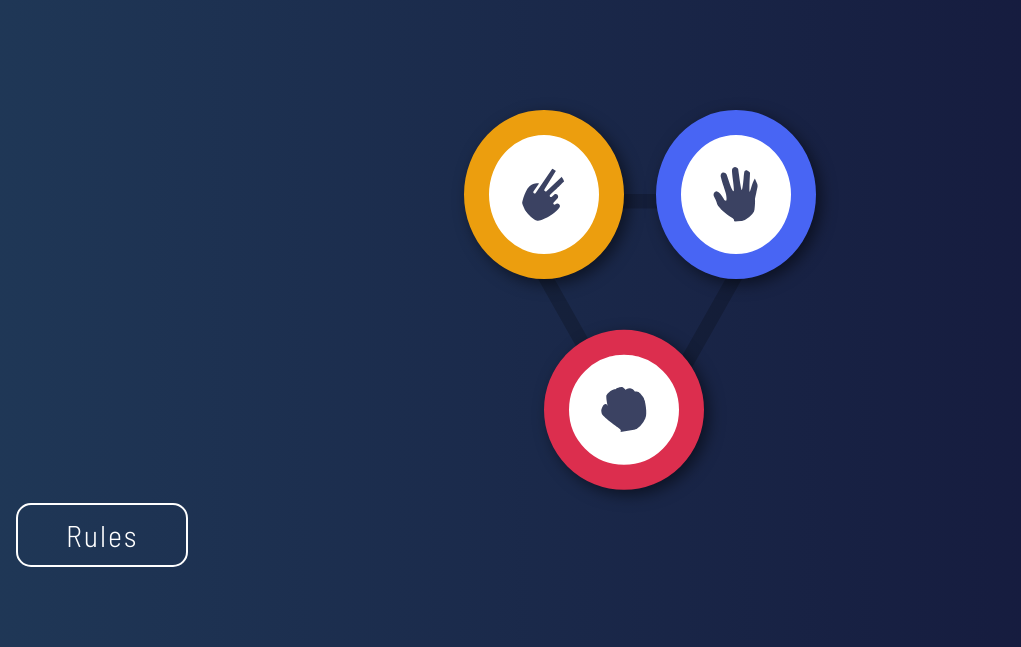
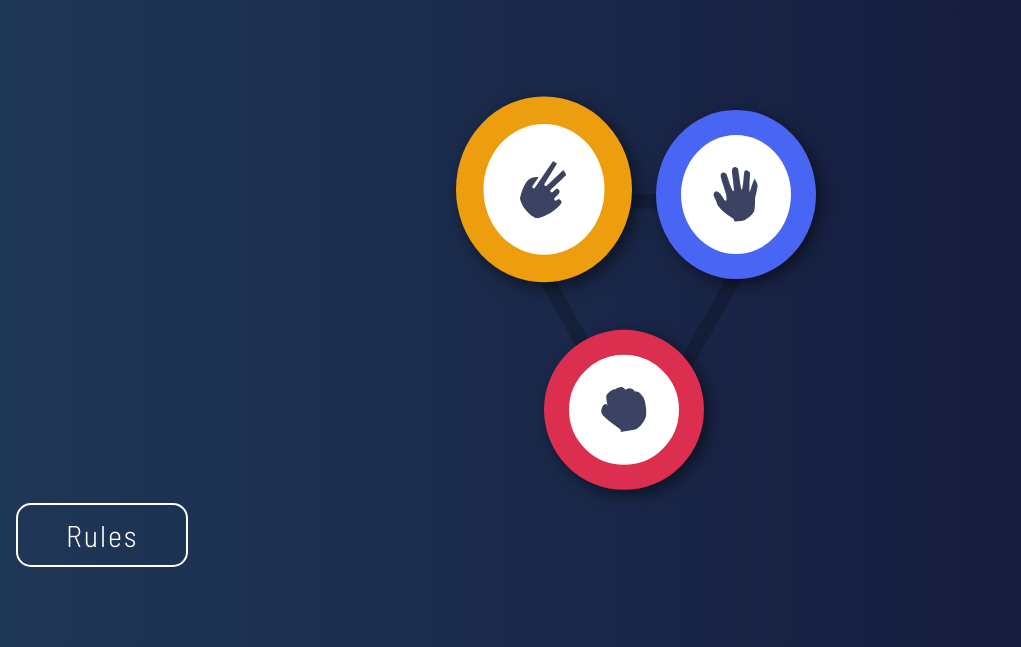
Before and after one commit to ayowaaab/Rock-paper-scissors, a plain HTML site: page index.html in a window 1280 px wide. In both pictures the pointer is over the picture 544 px from the left and 347 px from the top of the page. Shown: the part 153-800 px from the top of the page, without its empty margins (0-1021 px from the left). Drawn offline with Linux system fonts and the light colour scheme.

Commit message:
i added a hover to the pics

```diff
--- a/style.css
+++ b/style.css
@@ -35,7 +35,7 @@ body{
     padding: 1.5rem;border-radius: 50%;
     box-shadow: 5px 5px 15px rgba(0, 0, 0, 0.5);
     cursor: pointer;
-}
+}.cercle:hover{scale: 1.1;}
 
 .icon-rock{transform: translateX(60%);border: 15px solid hsl(349, 71%, 52%);}
 .icon-scissors{transform: translateY(-40%);border: 15px solid hsl(39, 89%, 49%);}
```
